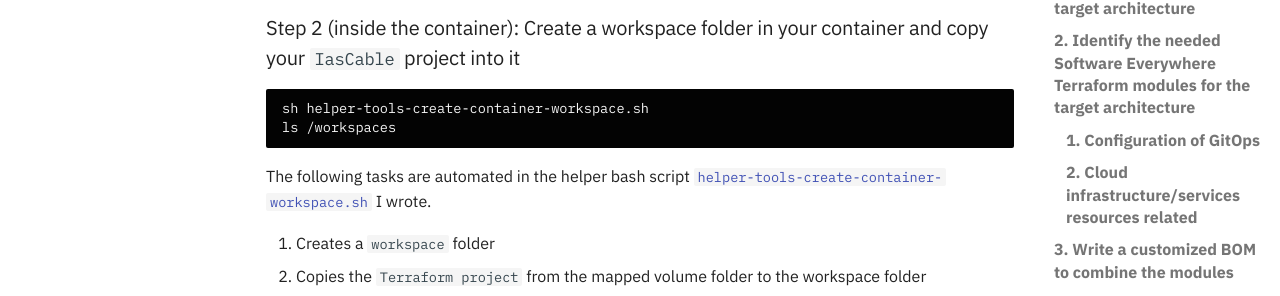
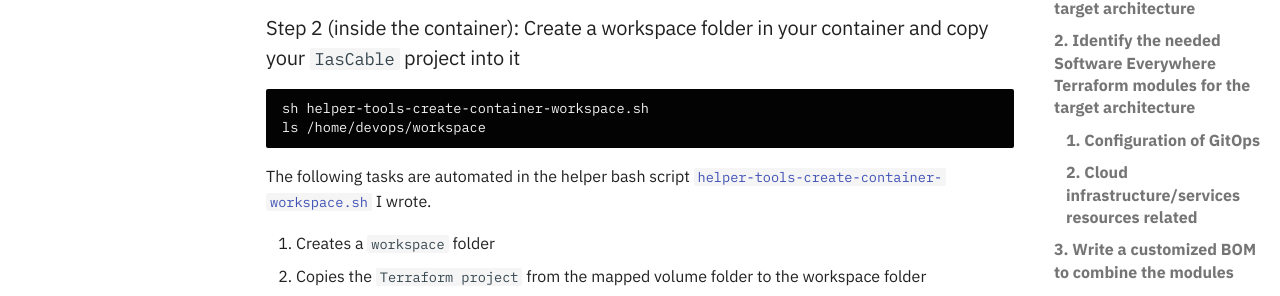
Before and after one commit to cloud-native-toolkit/site-operator-guide, an MkDocs documentation site: the page built from docs/getting-started/lab3.md, in a window 1280 px wide and 900 px high, scrolled down 7266 px. Shown: the part 142-438 px from the top of the window. Built offline with MkDocs 1.6.1 and Material for MkDocs 9.7.7, drawn with Linux system fonts in a browser that asks for light colours; comment, search, counter and statistics services are not loaded.

Commit message:
update lab3
Signed-off-by: thomassuedbroecker <thomas.suedbroecker@de.ibm.com>

````diff
--- a/docs/getting-started/lab3.md
+++ b/docs/getting-started/lab3.md
@@ -268,7 +268,7 @@
 
 ```sh
 sh helper-tools-create-container-workspace.sh
-ls /workspaces
+ls /home/devops/workspace
 ```
 
 The following tasks are automated in the helper bash script [`helper-tools-create-container-workspace.sh`](https://github.com/thomassuedbroecker/iascable-vpc-openshift-argocd/blob/main/example/helper-tools-create-container-workspace.sh) I wrote.
````
